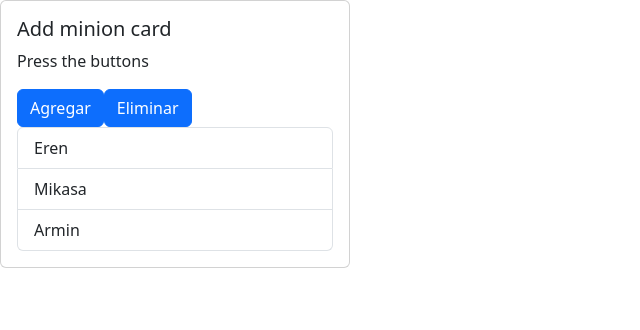
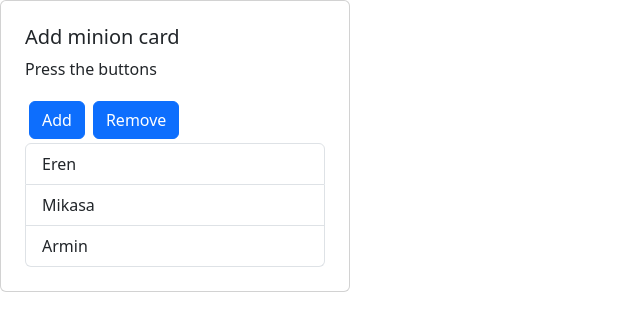
Before and after one commit to Brock808/React-Exercises, a React (Vite) app in the folder react-project/: page / in a window 1280 px wide. Shown: the top 330 px of the page, without its empty margins (0-640 px from the left). Built offline with nearby package versions, Linux system fonts and the light colour scheme; the HTML template or start-up script is replaced by a standard one.

Commit message:
feat: cleaning the code

```diff
--- a/react-project/src/App.tsx
+++ b/react-project/src/App.tsx
@@ -1,6 +1,5 @@
 import Card, { CardBody } from "./components/Card";
 import List from "./components/List";
-// import Button from "./components/Button";
 import { useState } from "react";
 
 function App() {
@@ -13,21 +12,13 @@ function App() {
     setList([...list].slice(0, -1));
   }
   return (
-    // <Card>
-    //   <CardBody title="Hi, I am the title" text="I am the text" />
-    //   <List data={list} onSelect={handleSelect} />
-    //   <Button isLoading={isLoading} onClick={handleClick}>
-    //     Hola Mundo
-    //   </Button>
-    // </Card>
-
     <Card>
       <CardBody title="Add minion card" text="Press the buttons" />
-      <button className="btn btn-primary" onClick={addMinion}>
-        Agregar
+      <button className="btn btn-primary m-1" onClick={addMinion}>
+        Add
       </button>
-      <button className="btn btn-primary" onClick={removeMinion}>
-        Eliminar
+      <button className="btn btn-primary m-1" onClick={removeMinion}>
+        Remove
       </button>
       <List data={list} />
     </Card>
--- a/react-project/src/components/Card.tsx
+++ b/react-project/src/components/Card.tsx
@@ -7,7 +7,7 @@ type CardProps = {
 function Card({ children }: CardProps) {
   return (
     <div
-      className="card"
+      className="card p-2"
       style={{
         width: "350px",
       }}
--- a/react-project/src/components/List.tsx
+++ b/react-project/src/components/List.tsx
@@ -18,7 +18,7 @@ function List({ data, onSelect }: ListProps) {
       {data.map((element, i) => (
         <li
           onClick={() => handleClick(i, element)}
-          key={element}
+          key={`${element}-${i}`}
           className={`list-group-item ${index === i ? "active" : ""}`}
         >
           {element}
```
